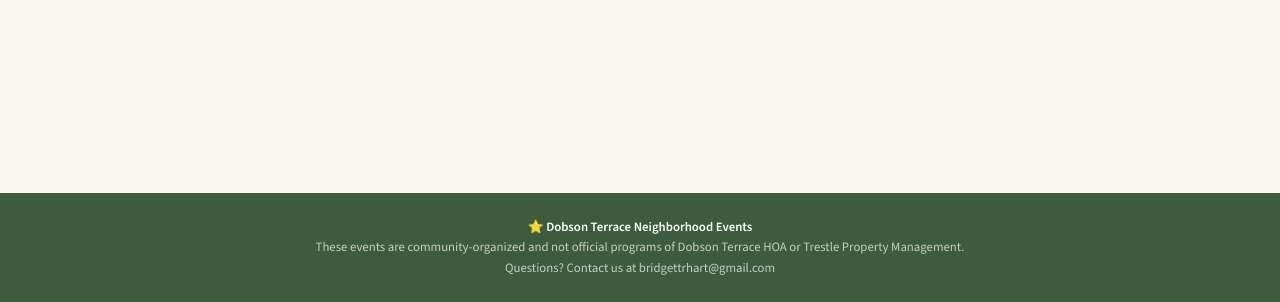
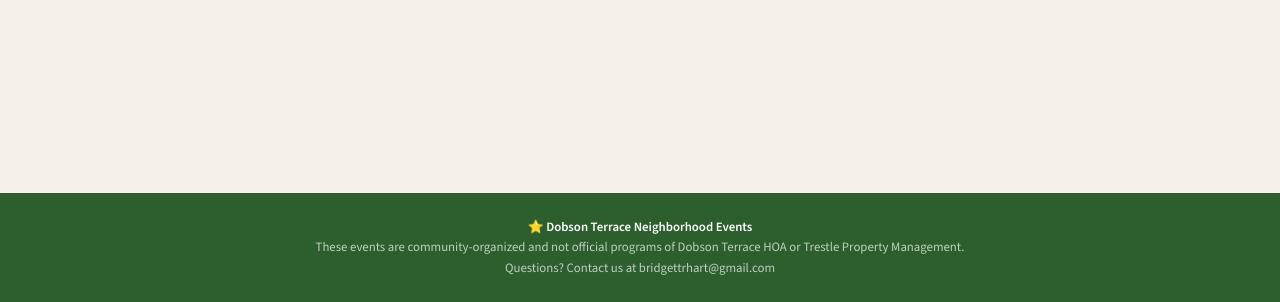
Before and after one commit to BridgettRHart/dobson-terrace-events, a plain HTML site: page index.html in a window 1280 px wide. Shown: the part 657-959 px from the top of the page. Drawn offline with nearby package versions, Linux system fonts and the light colour scheme; no server answers.

Commit message:
Update index.html

```diff
--- a/index.html
+++ b/index.html
@@ -8,18 +8,18 @@
 <link href="https://fonts.googleapis.com/css2?family=Playfair+Display:wght@400;600;700&family=Source+Sans+3:wght@300;400;500;600&display=swap" rel="stylesheet">
 <style>
   :root {
-    --sage: #6b8f6b;
-    --sage-light: #a8c5a8;
-    --sage-pale: #e8f0e8;
-    --sage-dark: #3d5c3d;
-    --terra: #c4704a;
-    --terra-light: #e8a882;
-    --terra-pale: #fdf0ea;
-    --cream: #faf7f2;
+    --sage: #4a8a4b;
+    --sage-light: #8ab88b;
+    --sage-pale: #e0ede0;
+    --sage-dark: #2C5F2D;
+    --terra: #C4622D;
+    --terra-light: #e0916b;
+    --terra-pale: #faede5;
+    --cream: #F5F0E8;
     --charcoal: #2c2c2c;
     --mid-gray: #6b6b6b;
-    --light-gray: #e8e4df;
-    --border: #d4cec7;
+    --light-gray: #E8DCC8;
+    --border: #d9cfc0;
     --shadow-sm: 0 2px 8px rgba(44,44,44,0.08);
     --shadow-md: 0 4px 20px rgba(44,44,44,0.12);
     --shadow-lg: 0 8px 40px rgba(44,44,44,0.16);
```
